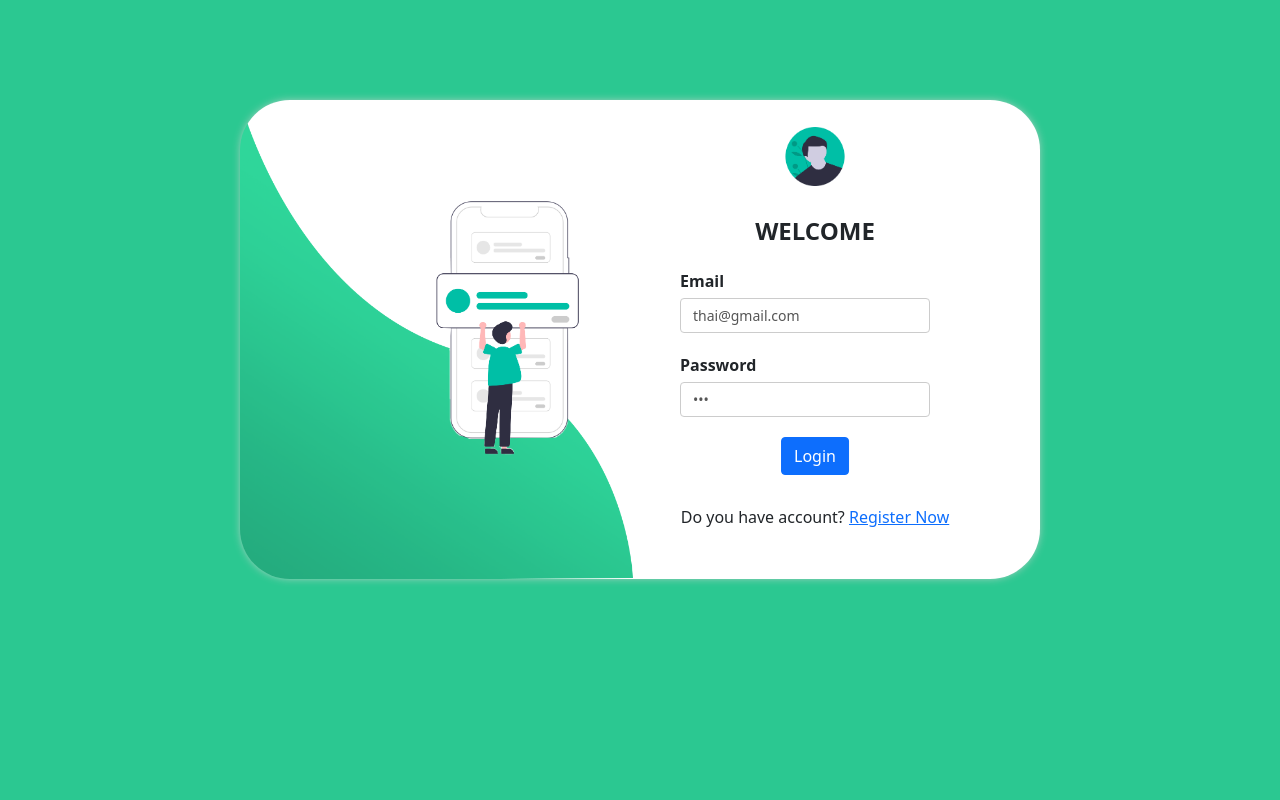
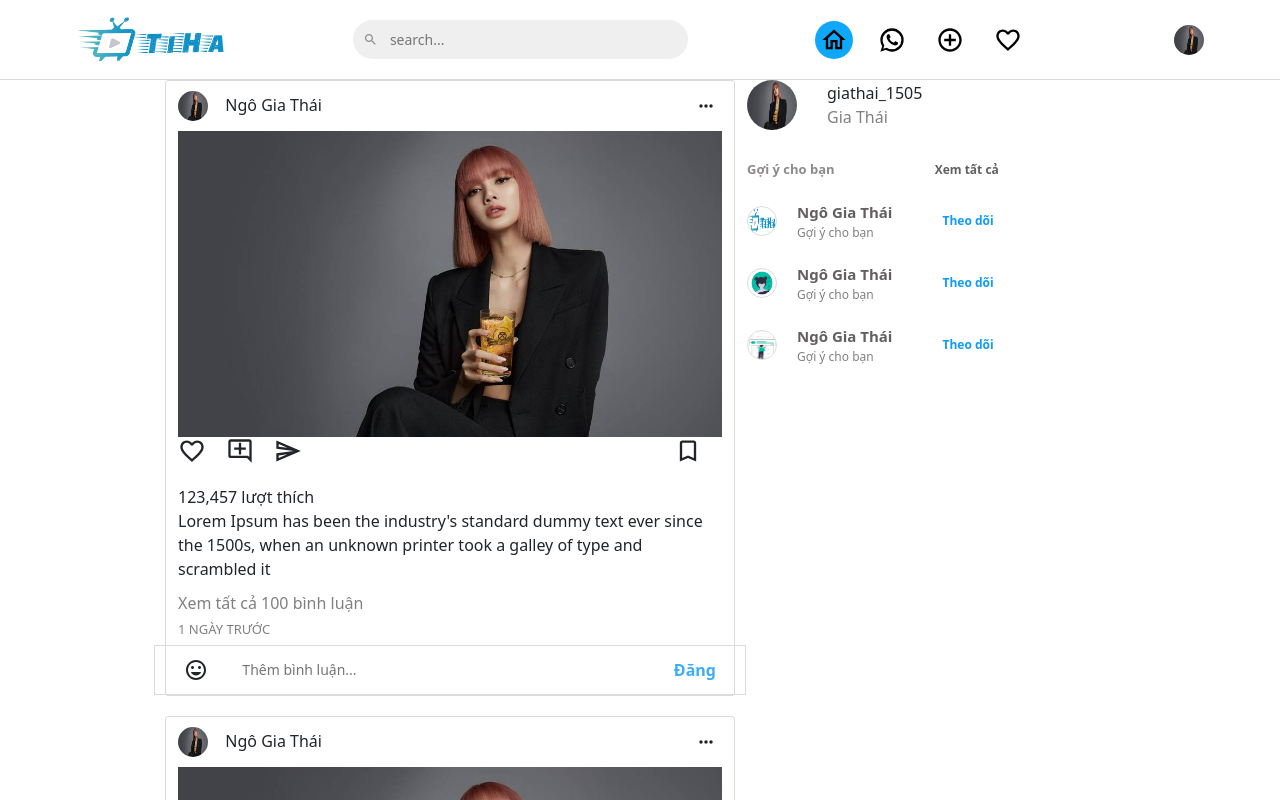
Before and after one commit to Thai-Sieu-Cap-VIP-Pro/SocialMediaWebSite, a React (Create React App) app: page / in a window 1280 px wide. Before the commit this address led to /auth/login. Shown: the top 800 px of the page. Built offline with nearby package versions, Linux system fonts and the light colour scheme.

Commit message:
file app.js

```diff
--- a/src/App.js
+++ b/src/App.js
@@ -4,13 +4,14 @@ import Auth from './features/auth';
 import IndexHome from './features/home';
 import PrivateRout from './shareComponents/privateRout/privateRout';
 import IndexChat from './features/chat';
+import IndexUser from './features/user';
 
 function App() {
 
   return (
     <div className="App">
       <Routes>
-        <Route
+        {/* <Route
           path="/*"
 
           element={
@@ -28,9 +29,10 @@ function App() {
             </PrivateRout>
           }
 
-        ></Route>
-        {/* <Route path="/*" element={<IndexHome />}></Route> */}
+        ></Route> */}
+        <Route path="/*" element={<IndexHome />}></Route>
         {/* <Route path="/messenger/*" element={<IndexChat />}></Route> */}
+        <Route path="/messenger/*" element={<IndexUser />}></Route>
         <Route path="/auth/*" element={<Auth />}></Route>
       </Routes>
       <Outlet></Outlet>
```
